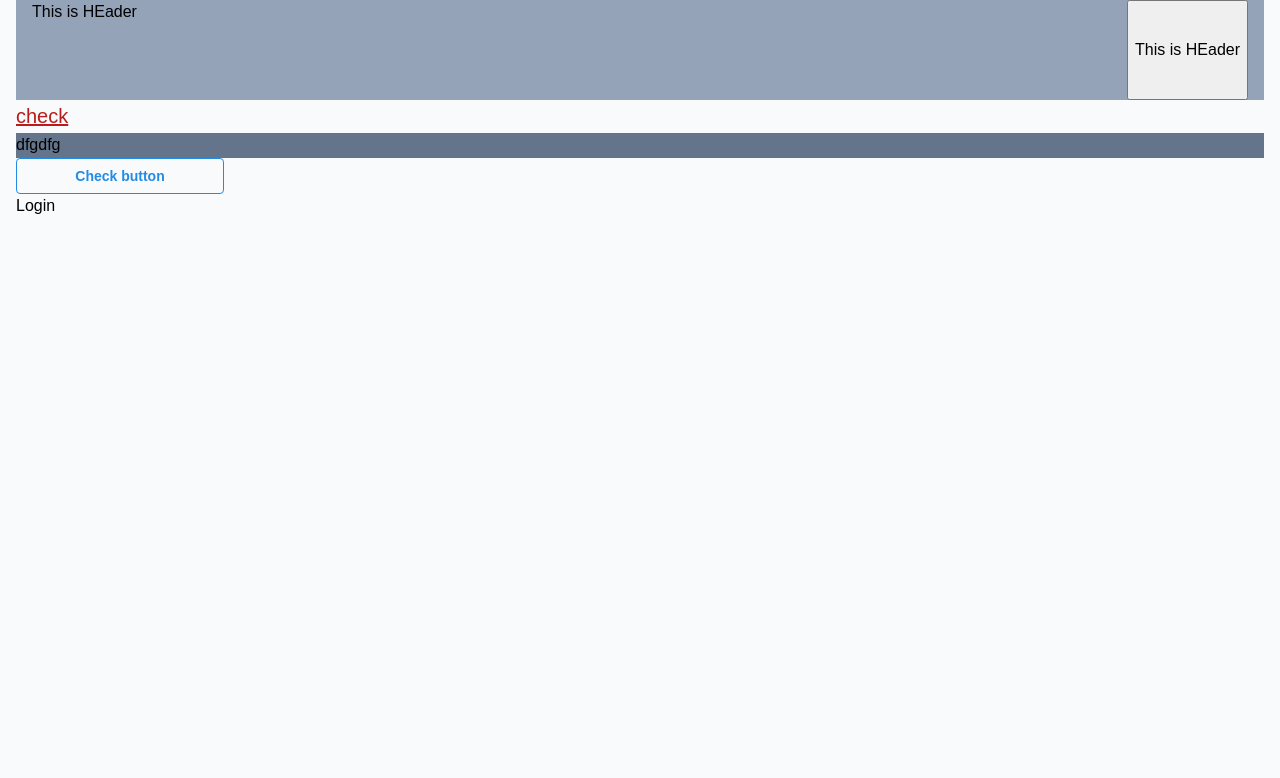
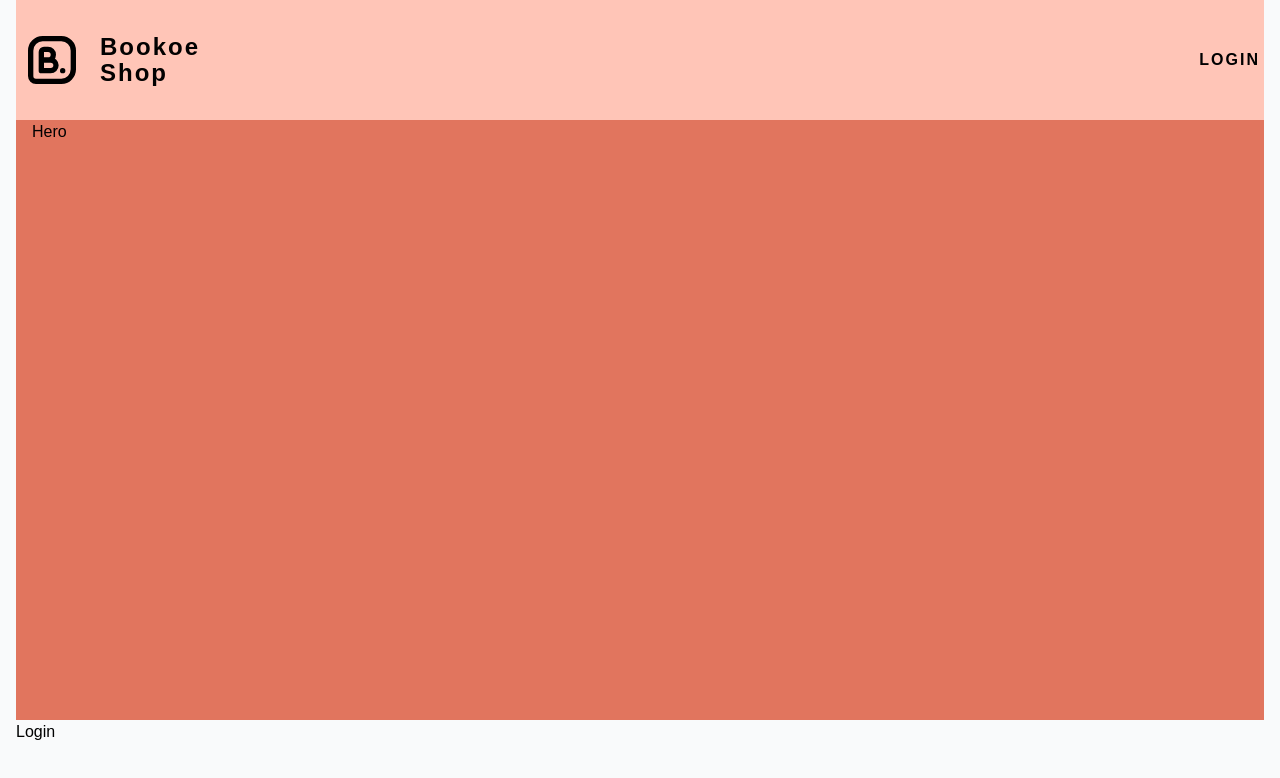
Before and after one commit to mayur0977/book-store-vite, a React (Vite) app: page /login in a window 1280 px wide. Shown: the top 778 px of the page. Built offline with nearby package versions, Linux system fonts and the light colour scheme; a web font is replaced by a local one.

Commit message:
Add : header added

```diff
--- a/src/App.tsx
+++ b/src/App.tsx
@@ -1,38 +1,16 @@
-import { Box, Button, Container, Drawer, Text } from "@mantine/core";
-
+import { Box, Container } from "@mantine/core";
 import { Route, Routes } from "react-router-dom";
 import { Header } from "./components/Header";
-
 import Login from "./pages/Login";
-import { useState } from "react";
+import { Hero } from "./components/Hero";
 
 function App() {
-  const [opened, setOpened] = useState(false);
   return (
     <Box className="bg-gray-50 h-full">
       <Container maw={"1536px"}>
         <Header />
-        <Text className="text-red-700 underline" size="xl">
-          check{" "}
-        </Text>
+        <Hero />
 
-        <Box className="bg-slate-500">dfgdfg</Box>
-
-        <Button
-          variant="outline"
-          className="w-52 hover:bg-black hover:text-white"
-          // ff={"M PLUS Code Latin"}
-          // fz={28}
-          // size="xl"
-          onClick={() => setOpened(true)}
-        >
-          {" "}
-          Check button
-        </Button>
-
-        <Drawer opened={opened} onClose={() => setOpened(false)}>
-          <Text>Drawer</Text>
-        </Drawer>
         <Routes>
           <Route path="/" element={<div>Home</div>} />
           <Route path="/login" element={<Login />} />
--- a/src/components/Header.tsx
+++ b/src/components/Header.tsx
@@ -1,10 +1,32 @@
-import { Box, Text } from "@mantine/core";
+import { Flex, Group, Text } from "@mantine/core";
+import { IconBrandBooking, IconShoppingBag } from "@tabler/icons-react";
+import { useState } from "react";
 
 export function Header() {
+  const [login] = useState(false);
   return (
-    <Box className="flex justify-between px-4 bg-slate-400" h={100}>
-      <Text> This is HEader</Text>
-      <button> This is HEader</button>
-    </Box>
+    <Flex
+      justify={"space-between"}
+      align={"center"}
+      bg={"#ffc5b7"}
+      px={4}
+      h={120}
+    >
+      <Group>
+        <IconBrandBooking stroke={2} size={64} />
+
+        <Text fz={24} fw={700} lts={2} lh={1.1} c={"#020101"}>
+          Bookoe <br />
+          Shop
+        </Text>
+      </Group>
+      {login ? (
+        <IconShoppingBag stroke={2} />
+      ) : (
+        <Text tt={"uppercase"} fw={700} lts={2}>
+          Login
+        </Text>
+      )}
+    </Flex>
   );
 }
--- /dev/null
+++ b/src/components/Hero.tsx
@@ -0,0 +1,9 @@
+import { Box, Text } from "@mantine/core";
+
+export function Hero() {
+  return (
+    <Box className="flex  px-4 bg-[#e1755e]" h={600}>
+      <Text>Hero</Text>
+    </Box>
+  );
+}
```
Also changed, not shown: src/index.css (+7 -0 lines).
